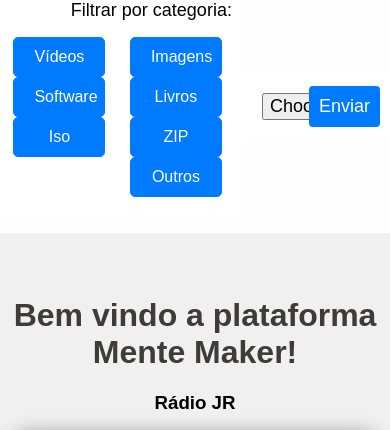
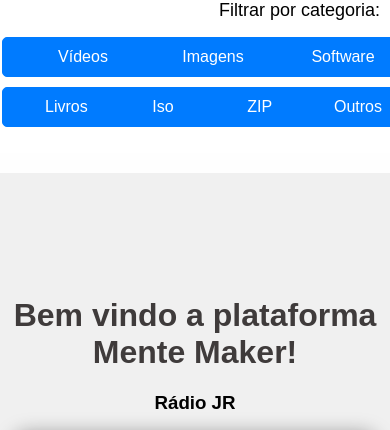
Before and after one commit to Makerjunior/Plataforma_Mente_Maker, a Flask app: template plataforma/templates/index.html in a window 390 px wide. Shown: the top 430 px of the page. Run offline with Flask 3, Linux system fonts and the light colour scheme; the template is opened without the code that fills it, so the values that code supplies are empty.

Commit message:
Responsividade

```diff
--- a/plataforma/static/css/style.css
+++ b/plataforma/static/css/style.css
@@ -431,13 +431,11 @@ h2 {
 
 }
 
-
-
-
 /* Remova as bolinhas da lista não ordenada */
 #category-filter {
     list-style-type: none;
     margin-left: 5px;
+    margin-right: 5px;
     padding: 0;
 }
 
@@ -448,12 +446,28 @@ h2 {
     /* Espaçamento entre os links */
 }
 
+/* Remova as bolinhas da lista não ordenada */
+#category-filter {
+    list-style-type: none;
+    margin-left: 5px;
+    padding: 0;
+    /* Defina uma largura fixa para a barra horizontal do menu */
+    width: 100%;
+    display: flex;
+    /* Use flexbox para alinhar os itens horizontalmente */
+}
+
+/* Estilize os links para ficarem lado a lado */
+#category-filter li {
+    display: inline;
+    /* Remova o margin-right para que os botões se ajustem à largura da barra horizontal */
+}
 
 /* Estilo base para os links parecerem botões */
 #category-filter li a {
     display: inline-block;
     padding: 10px 20px;
-    width: 50px;
+    /* Remova a largura fixa para que os botões tenham o mesmo tamanho */
     text-align: center;
     /* Espaçamento interno para o botão */
     text-decoration: none;
@@ -465,8 +479,7 @@ h2 {
     /* Borda do botão */
     border-radius: 5px;
     /* Cantos arredondados */
-    margin-right: 10px;
-    /* Espaçamento entre os botões */
+    /* Remova o margin-right para que os botões se ajustem à largura da barra horizontal */
 }
 
 /* Estilo quando o mouse está sobre o link */
@@ -484,3 +497,84 @@ h2 {
     border-color: #003380;
     /* Borda alterada quando pressionado */
 }
+
+/* Media query para tornar o menu responsivo em telas menores (como a do J7 Prime) */
+@media (max-width: 500px) {
+    #category-filter {
+        margin-left: 2px;
+        margin-right: 2px;
+        /* Adicione margem de 2px nas laterais em telas pequenas */
+        flex-wrap: wrap;
+        /* Permite que os botões quebrem para a próxima linha */
+    }
+
+    #category-filter li {
+        flex: 1;
+        /* Os botões se expandirão igualmente na largura da barra horizontal */
+        margin-right: 10px;
+        /* Adicione margem entre os botões */
+        margin-bottom: 10px;
+        /* Adicione margem na parte inferior dos botões */
+    }
+
+    #category-filter li a {
+        width: 100%;
+        /* Os botões ocuparão toda a largura da barra horizontal */
+        margin-right: 0;
+        /* Remova a margem entre os botões */
+    }
+}
+
+/* Media query para tornar o menu responsivo em telas menores (como a do J7 Prime) */
+@media (max-width: 360px) {
+    #category-filter {
+        margin-left: 2px;
+        margin-right: 2px;
+        /* Adicione margem de 2px nas laterais em telas pequenas */
+        flex-wrap: wrap;
+        /* Permite que os botões quebrem para a próxima linha */
+    }
+
+    #category-filter li {
+        flex: 1;
+        /* Os botões se expandirão igualmente na largura da barra horizontal */
+        margin-right: 10px;
+        /* Adicione margem entre os botões */
+        margin-bottom: 10px;
+        /* Adicione margem na parte inferior dos botões */
+    }
+
+    #category-filter li a {
+        width: 100%;
+        /* Os botões ocuparão toda a largura da barra horizontal */
+        margin-right: 0;
+        /* Remova a margem entre os botões */
+    }
+}
+
+/* Media query para tornar o menu responsivo em telas menores (como a do J7 Prime) */
+@media (max-width: 760px) {
+    #category-filter {
+        margin-left: 2px;
+        margin-right: 2px;
+        /* Adicione margem de 2px nas laterais em telas pequenas */
+        flex-wrap: wrap;
+        /* Permite que os botões quebrem para a próxima linha */
+    }
+
+    #category-filter li {
+        flex: 1;
+        /* Os botões se expandirão igualmente na largura da barra horizontal */
+        margin-right: 10px;
+        /* Adicione margem entre os botões */
+        margin-bottom: 10px;
+        /* Adicione margem na parte inferior dos botões */
+    }
+
+    #category-filter li a {
+        width: 100%;
+        /* Os botões ocuparão toda a largura da barra horizontal */
+        margin-right: 0;
+        /* Remova a margem entre os botões */
+    }
+}
--- a/plataforma/templates/index.html
+++ b/plataforma/templates/index.html
@@ -30,12 +30,7 @@
             </ul>
         </div>
 
-        <div class="upload-container">
-            <form method="post" enctype="multipart/form-data" action="/upload_file" id="upload-form">
-                <input type="file" name="file">
-                <input type="submit" value="Enviar">
-            </form>
-        </div>
+
 
     </div>
 
```
